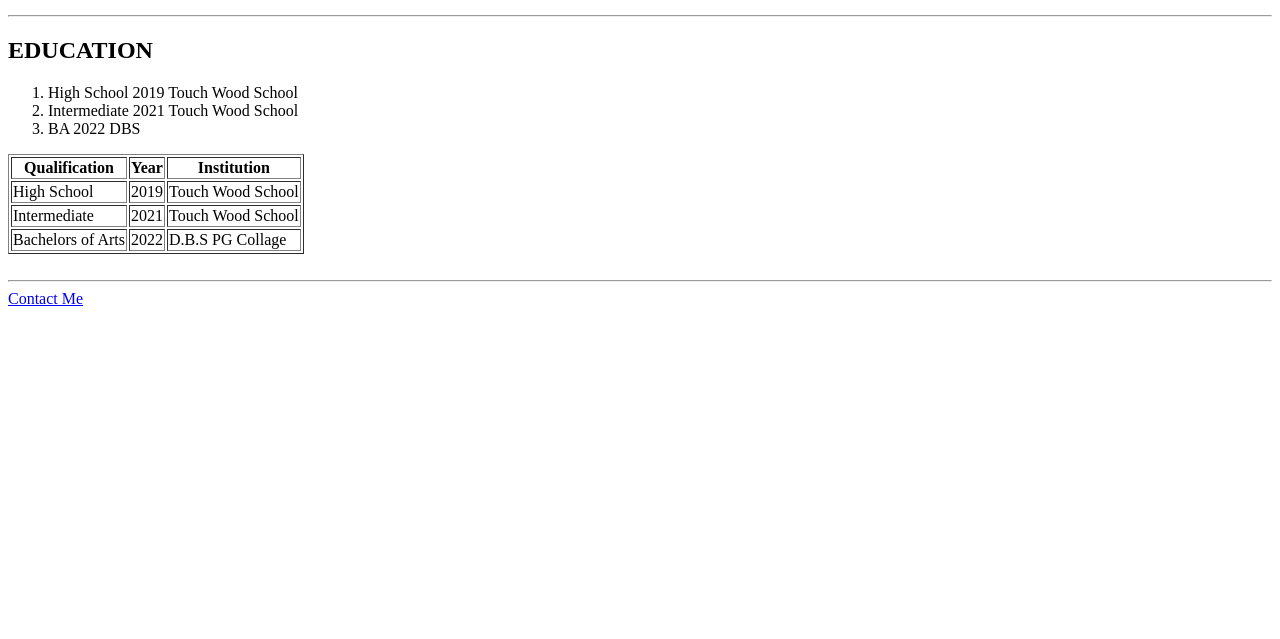
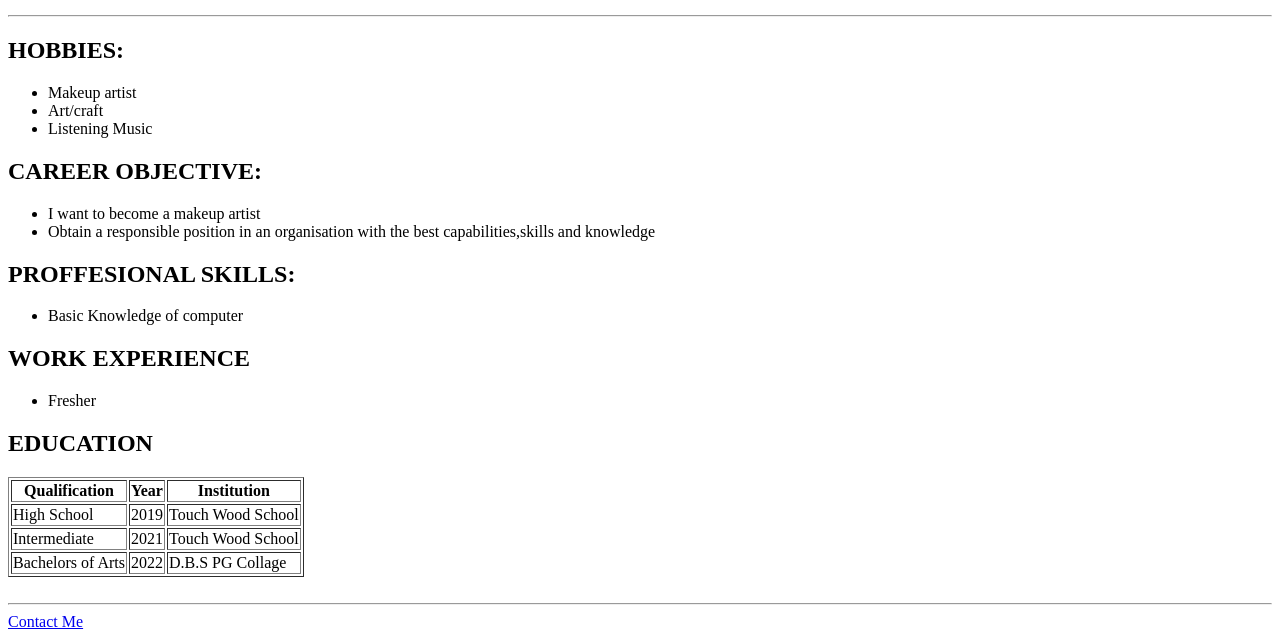
Before and after one commit to 42avneet/Resume, a plain HTML site: page index.html in a window 1280 px wide. Shown: the part 211-850 px from the top of the page. Before the commit the page ends 800 px from the top, so only its background shows below. Drawn offline with Linux system fonts and the light colour scheme.

Commit message:
Add files via upload

```diff
--- a/index.html
+++ b/index.html
@@ -10,14 +10,30 @@
 </tr>
 </table>
 <hr>
-<h2>EDUCATION</h2>
-<ol>
-<li>High School 2019 Touch Wood School</li>
-<li>Intermediate 2021 Touch Wood School</li>
-<li>BA 2022 DBS</li>
-</ol>
+<h2>HOBBIES:</h2>
+<ul>
+<li>Makeup artist</li>
+<li>Art/craft</li>
+<li>Listening Music</li>
+</ul>
+<h2>CAREER OBJECTIVE:</h2>
+<ul>
+    <li>I want to become a makeup artist</li>
+    <li>Obtain a responsible position in an organisation with the best capabilities,skills and knowledge</li>
+</ul>
+<h2>PROFFESIONAL SKILLS:</h2>
+<ul>
+    <li>Basic Knowledge of computer</li>
+
+</ul>
+<h2>WORK EXPERIENCE</h2>
+<ul>
+    <li>Fresher</li>
+</ul>
+
 <table border>
 <tbody>
+<h2>EDUCATION</h2>
 <tr>
 <th>Qualification</th>
 <th>Year</th>
```
